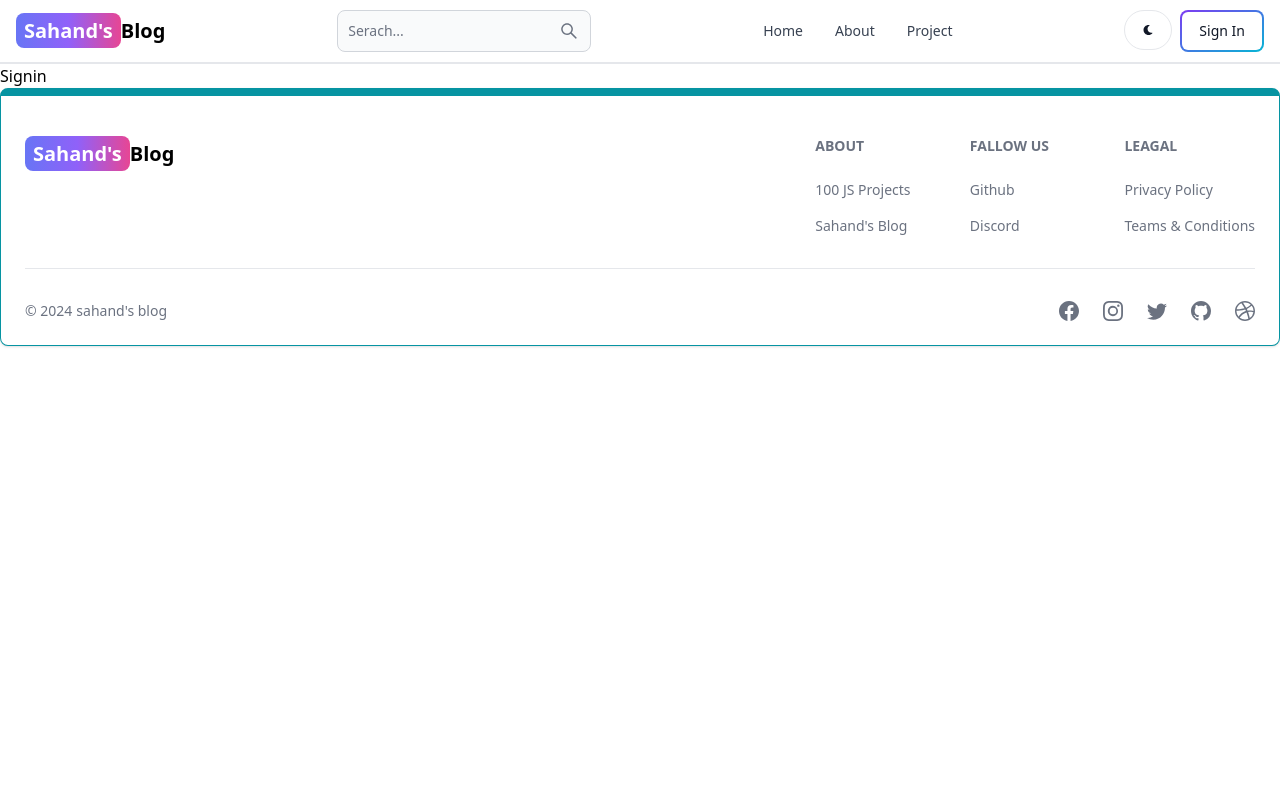
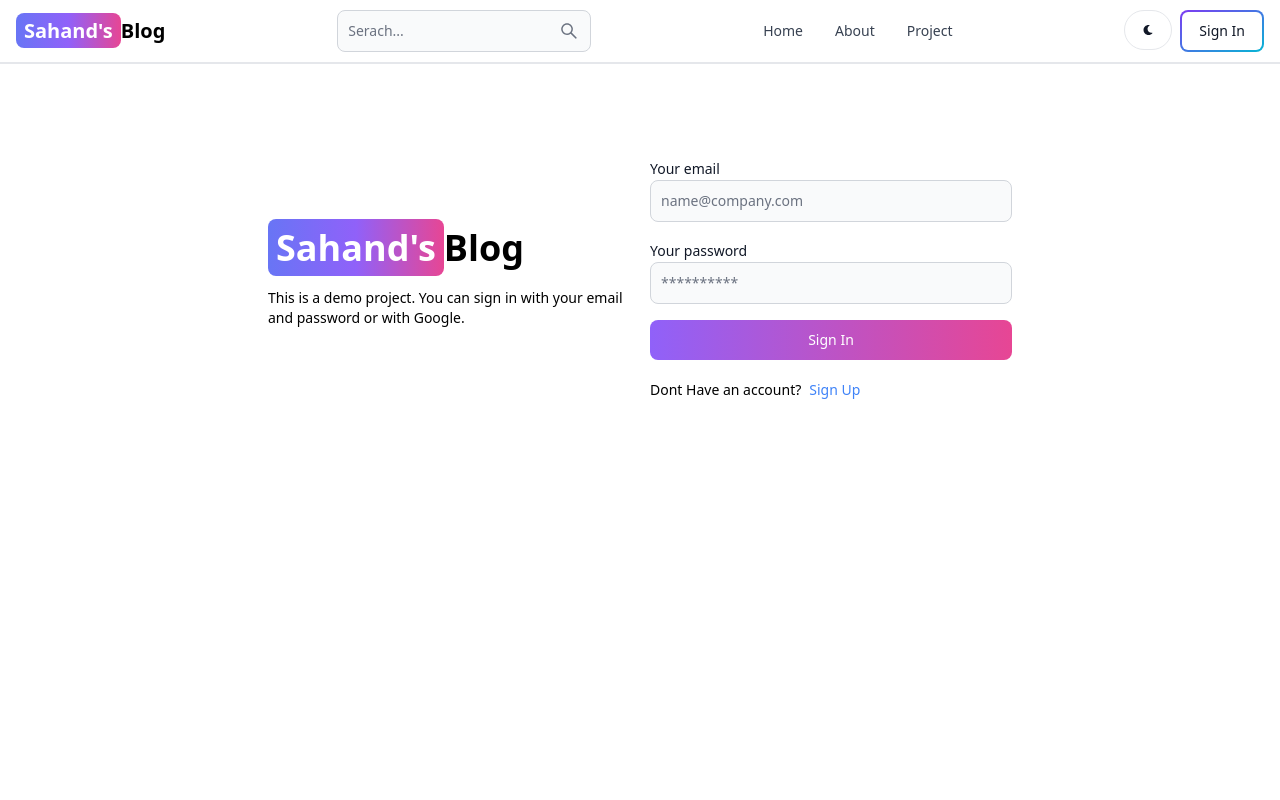
Before and after one commit to Yasindu07/mern-blog, a React (Vite) app in the folder client/: page /sign-in in a window 1280 px wide. Shown: the top 800 px of the page. Built offline with nearby package versions, Linux system fonts and the light colour scheme.

Commit message:
create signin page ui and functionality

```diff
--- a/client/src/pages/Signin.jsx
+++ b/client/src/pages/Signin.jsx
@@ -1,7 +1,97 @@
-import React from 'react'
+import { Alert, Button, Label, TextInput, Spinner } from "flowbite-react";
+import React, { useState } from "react";
+import { Link, useNavigate } from "react-router-dom";
 
-export default function Signin() {
+export default function SignIn() {
+  const [formData, setFormData] = useState({});
+  const [errorMessage, setErrorMessage] = useState(null);
+  const [loading, setLoading] = useState(false);
+  const navigate = useNavigate();
+  const handleChange = (e) => {
+    setFormData({...formData, [e.target.id]: e.target.value.trim()});
+  };
+  const handleSubmit = async (e) => {
+    e.preventDefault();
+    if(!formData.email || !formData.password ) {
+      return setErrorMessage("Please fill out all fields");
+    }
+    try {
+      setLoading(true);
+      setErrorMessage(null);
+      const res = await fetch("/api/auth/signin", {
+        method: "POST",
+        headers: {"Content-Type": "application/json"},
+        body: JSON.stringify(formData),
+      });
+      const data = await res.json();
+      if(data.success === false) {
+        return setErrorMessage(data.message);
+      }
+      setLoading(false);
+      if(res.ok){
+        navigate("/");
+      }
+    } catch (error) {
+      setErrorMessage(error.message);
+      setLoading(false);
+    }
+  }
   return (
-    <div>Signin</div>
-  )
+    <div className="min-h-screen mt-20">
+      <div className="flex p-3 max-w-3xl mx-auto flex-col md:flex-row md:items-center gap-5">
+        {/* left */}
+        <div className="flex-1">
+          <Link to="/" className="font-bold dark:text-white text-4xl">
+            <span
+              className="px-2 py-1 bg-gradient-to-r from-indigo-500
+            via-purple-500 to-pink-500 rounded-lg text-white"
+            >
+              Sahand's
+            </span>
+            Blog
+          </Link>
+          <p className="text-sm mt-5">
+            This is a demo project. You can sign in with your email and password
+            or with Google.
+          </p>
+        </div>
+        {/* right */}
+        <div className="flex-1">
+          <form className="flex flex-col gap-4" onSubmit={handleSubmit}>
+            <div>
+              <Label value="Your email" />
+              <TextInput type="email" placeholder="name@company.com" id="email" onChange={handleChange}/>
+            </div>
+            <div>
+              <Label value="Your password" />
+              <TextInput type="password" placeholder="**********" id="password" onChange={handleChange}/>
+            </div>
+            <Button gradientDuoTone="purpleToPink" type="submit" disabled={loading}>
+              {
+                loading ? (
+                  <>
+                    <Spinner size="sm" />
+                    <span className="pl-3">Loading...</span>
+                  </>
+                ) : "Sign In"
+              }
+            </Button>
+          </form>
+          <div className="flex gap-2 text-sm mt-5">
+            <span>Dont Have an account?</span>
+            <Link to="/sign-up" className="text-blue-500">
+              Sign Up
+            </Link>
+          </div>
+          {
+            errorMessage && (
+              <Alert className="mt-5" color="failure">
+                {errorMessage}
+              </Alert>
+            )
+          }
+        </div>
+      </div>
+    </div>
+  );
 }
```
